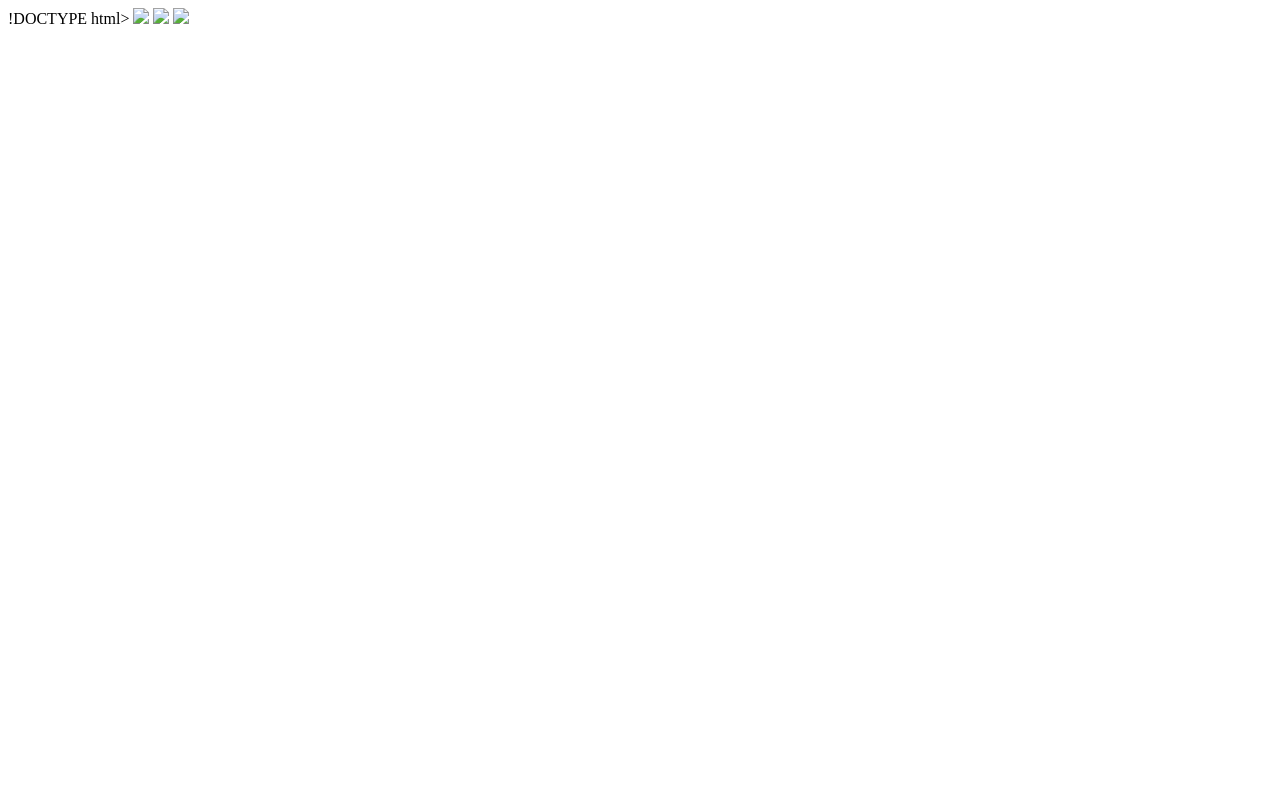
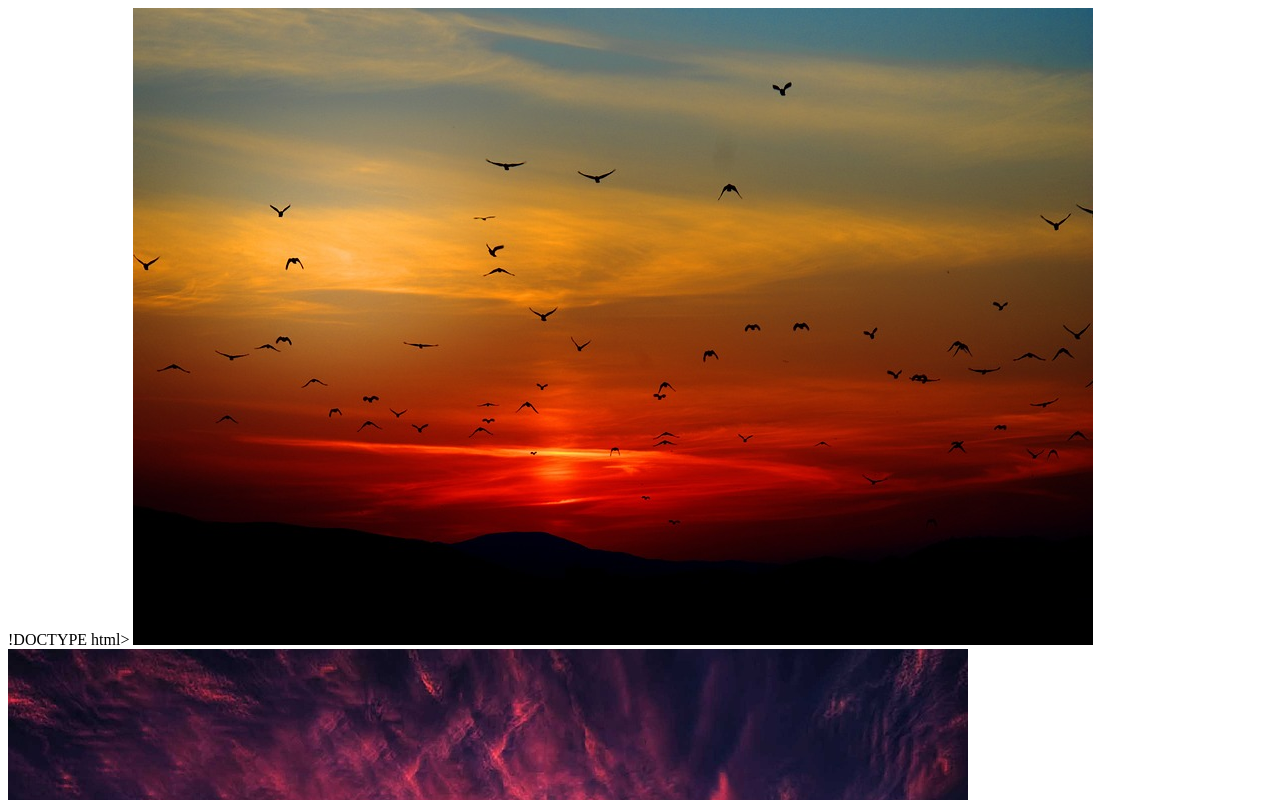
Before and after one commit to vgarciavazquez/A-FrameTest2, a plain HTML site: page index.html in a window 1280 px wide. Shown: the top 800 px of the page. Drawn offline with Linux system fonts and the light colour scheme.

Commit message:
Update index.html

```diff
--- a/index.html
+++ b/index.html
@@ -9,9 +9,9 @@
     <a-scene renderer="colorManagement: true;" stats>
 
       <a-assets>
-        <img id="picture01" src="imgs/picture01.jpg">
-        <img id="picture02" src="imgs/picture02.jpg">
-        <img id="picture03" src="imgs/picture03.jpg">
+        <img id="picture01" src="picture01.jpg">
+        <img id="picture02" src="picture02.jpg">
+        <img id="picture03" src="picture03.jpg">
       </a-assets>
 
       <a-plane src="#picture01" position="-3 1.5 -2" height="1.5" width="2"
```
